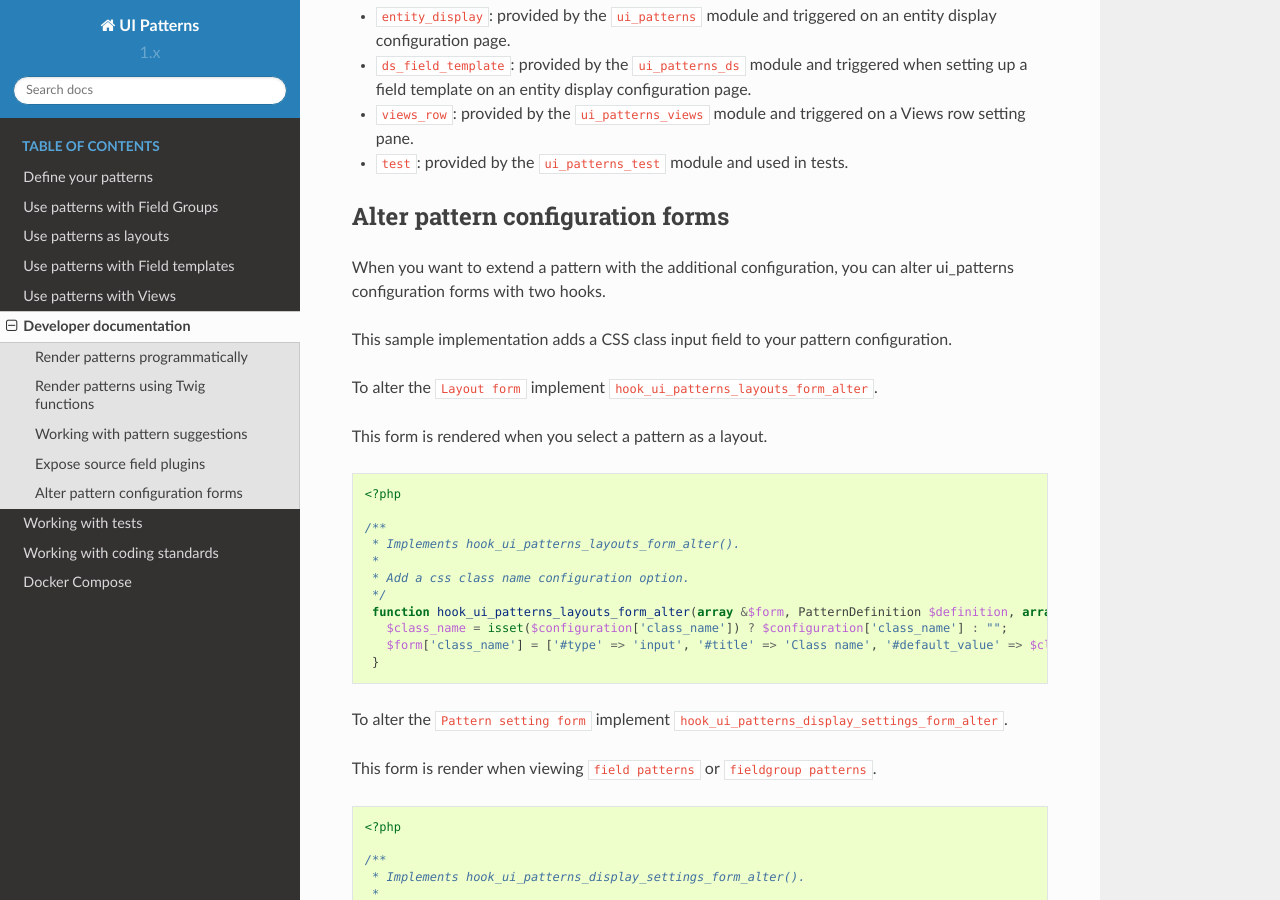
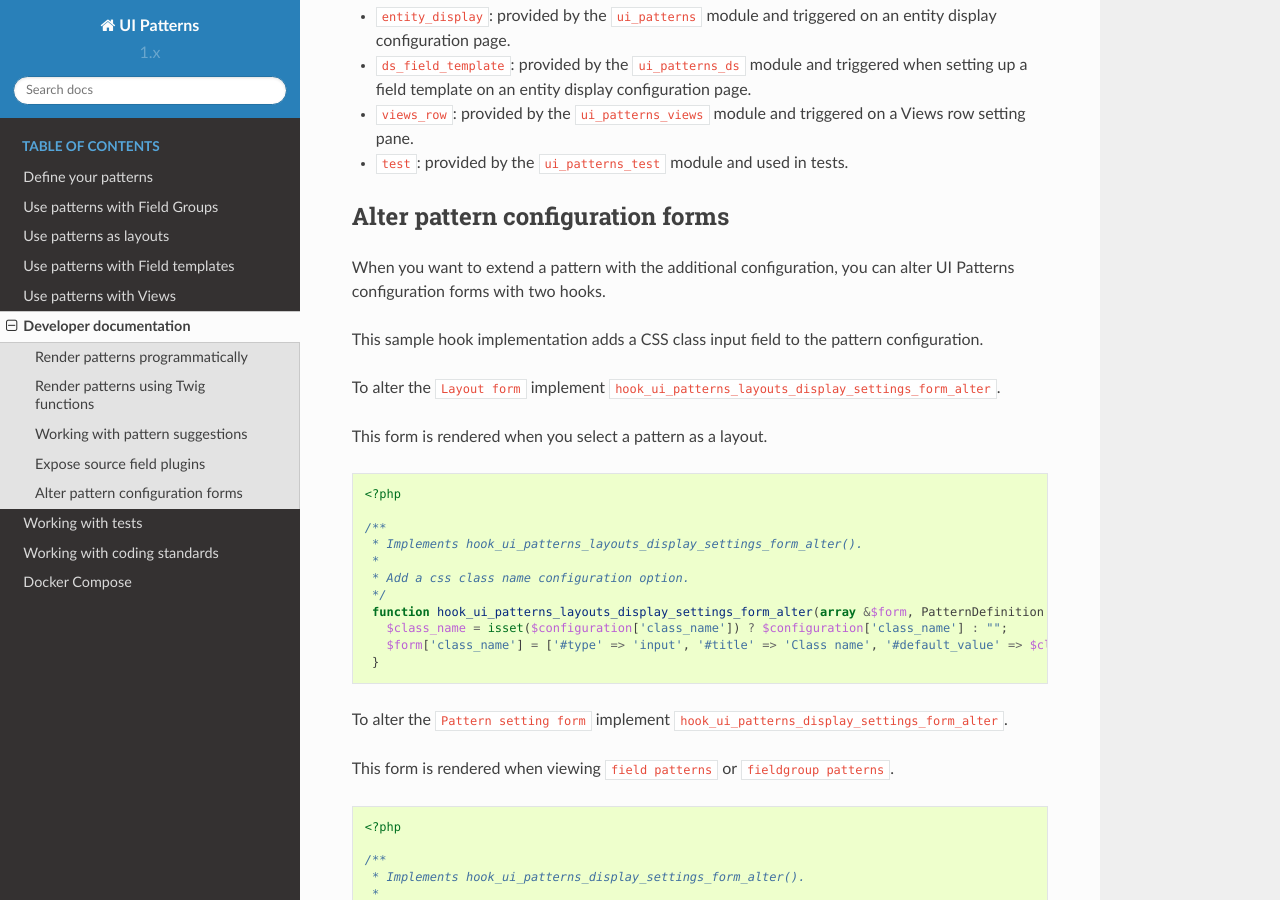
Before and after one commit to nuvoleweb/ui_patterns, a Sphinx documentation site: the page built from docs/content/developer-documentation.rst, in a window 1280 px wide and 900 px high, scrolled down 5322 px. Built offline with Sphinx 7.4.7 and the Read the Docs theme 2.0.0, drawn with Linux system fonts in a browser that asks for light colours.

Commit message:
Update hooks in developer documention.

```diff
--- a/docs/content/developer-documentation.rst
+++ b/docs/content/developer-documentation.rst
@@ -274,11 +274,11 @@ At the moment the available source plugin tags are the following:
 Alter pattern configuration forms
 ---------------------------------
 
-When you want to extend a pattern with the additional configuration, you can alter ui_patterns configuration forms with two hooks.
+When you want to extend a pattern with the additional configuration, you can alter UI Patterns configuration forms with two hooks.
 
-This sample implementation adds a CSS class input field to your pattern configuration.
+This sample hook implementation adds a CSS class input field to the pattern configuration.
 
-To alter the ``Layout form`` implement ``hook_ui_patterns_layouts_form_alter``.
+To alter the ``Layout form`` implement ``hook_ui_patterns_layouts_display_settings_form_alter``.
 
 This form is rendered when you select a pattern as a layout.
 
@@ -287,11 +287,11 @@ This form is rendered when you select a pattern as a layout.
    <?php
 
    /**
-    * Implements hook_ui_patterns_layouts_form_alter().
+    * Implements hook_ui_patterns_layouts_display_settings_form_alter().
     *
     * Add a css class name configuration option.
     */
-    function hook_ui_patterns_layouts_form_alter(array &$form, PatternDefinition $definition, array $configuration) {
+    function hook_ui_patterns_layouts_display_settings_form_alter(array &$form, PatternDefinition $definition, array $configuration) {
       $class_name = isset($configuration['class_name']) ? $configuration['class_name'] : "";
       $form['class_name'] = ['#type' => 'input', '#title' => 'Class name', '#default_value' => $class_name];
     }
@@ -299,7 +299,7 @@ This form is rendered when you select a pattern as a layout.
 
 To alter the ``Pattern setting form`` implement ``hook_ui_patterns_display_settings_form_alter``.
 
-This form is render when viewing ``field patterns`` or ``fieldgroup patterns``.
+This form is rendered when viewing ``field patterns`` or ``fieldgroup patterns``.
 
 .. code-block:: php
 
```
